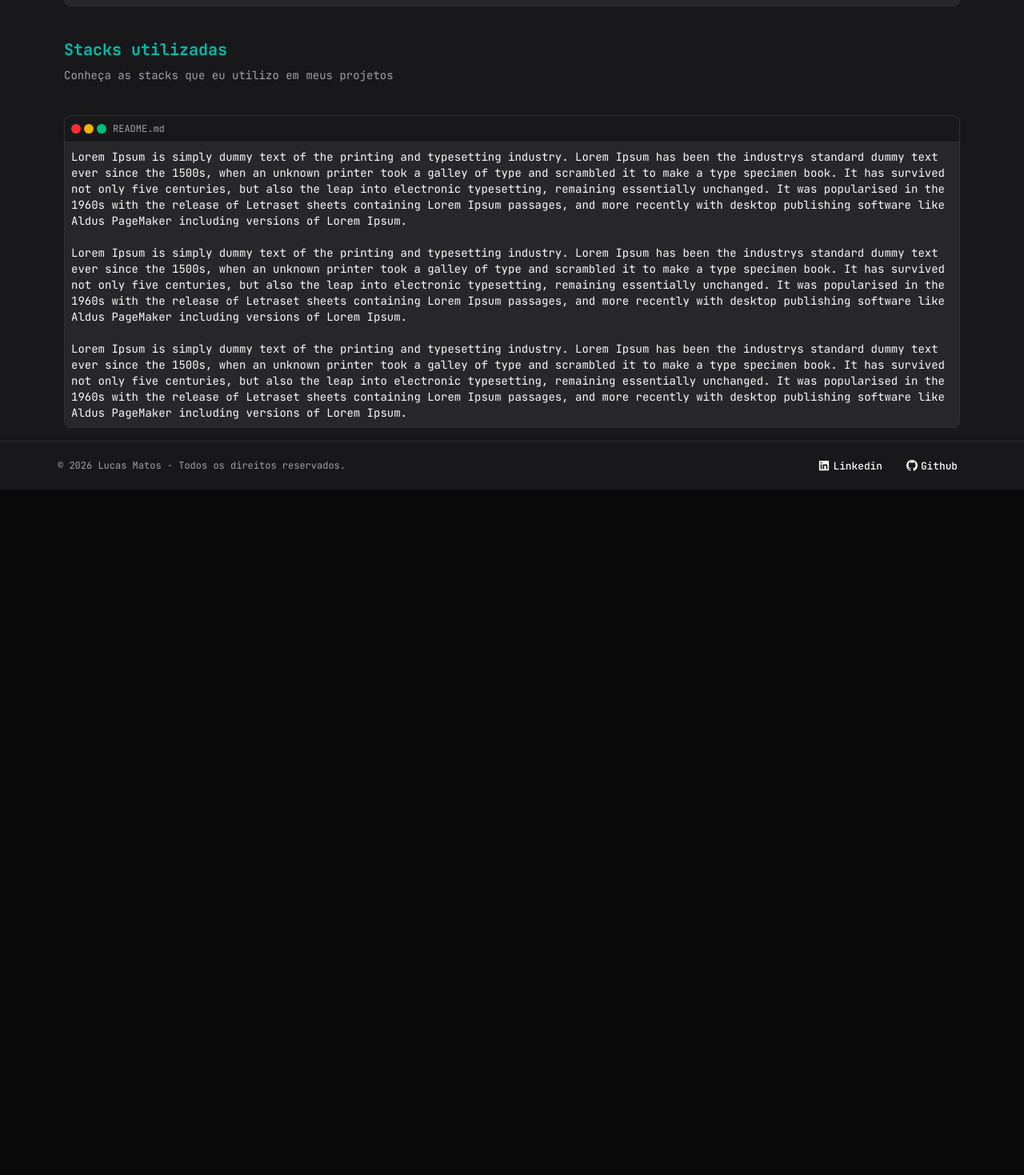
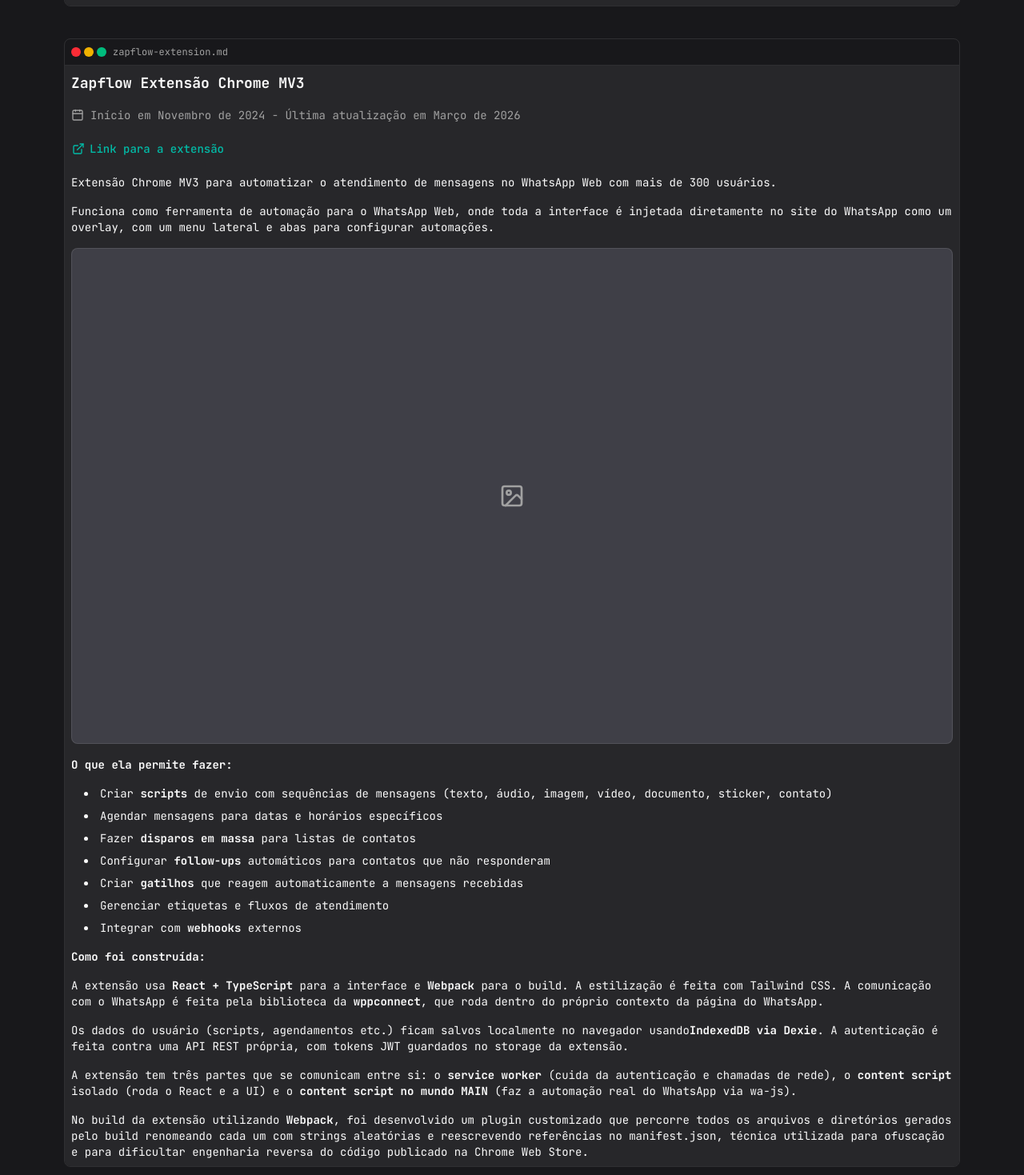
Before and after one commit to Lucasmm016/lucas-profile, a Next.js app: page / in a window 1280 px wide. Shown: the part 3461-4930 px from the top of the page at 80% size. Before the commit the page ends 4073 px from the top, so only its background shows below. Built offline with nearby package versions, Linux system fonts and the light colour scheme.

Commit message:
feat: adiciona projeto zapflow-extension ao portfólio;

```diff
--- a/app/page.tsx
+++ b/app/page.tsx
@@ -6,6 +6,7 @@
 import { Header } from '@/components/Header'
 import Github from '@/components/icons/Github'
 import Linkedin from '@/components/icons/Linkedin'
+import { ZapflowExtension } from '@/components/projects/zapflow-extension'
 import { ZapflowSaas } from '@/components/projects/zapflow-saas'
 import { Button } from '@/components/ui/button'
 
@@ -83,6 +84,7 @@
 						</div>
 
 						<ZapflowSaas />
+						<ZapflowExtension />
 					</section>
 
 					<section className="w-full flex flex-col gap-10">
--- /dev/null
+++ b/components/projects/zapflow-extension/index.tsx
@@ -0,0 +1,84 @@
+import Link from 'next/link'
+import { Calendar, ExternalLink, Image as ImageIcon } from 'lucide-react'
+
+import { Container } from '@/components/Container'
+import { Button } from '@/components/ui/button'
+
+export function ZapflowExtension() {
+	return (
+		<Container title="zapflow-extension.md" className="flex flex-col gap-4 text-sm">
+			<h1 className="text-lg font-bold">Zapflow Extensão Chrome MV3</h1>
+			<div className="flex items-center gap-2 text-muted-foreground">
+				<Calendar className="size-4" />
+				<h3 className="text-sm">
+					Início em Novembro de 2024 - Última atualização em Março de 2026
+				</h3>
+			</div>
+			<Link
+				href="https://chromewebstore.google.com/detail/zapflow/kdopglodfjpaeppofgeninffjojlcgck?hl=pt-BR"
+				rel="noopener noreferrer"
+				target="_blank"
+			>
+				<Button variant="link" className="p-0">
+					<ExternalLink />
+					Link para a extensão
+				</Button>
+			</Link>
+			<p>
+				Extensão Chrome MV3 para automatizar o atendimento de mensagens no WhatsApp Web com mais de
+				300 usuários.
+			</p>
+			<p>
+				Funciona como ferramenta de automação para o WhatsApp Web, onde toda a interface é injetada
+				diretamente no site do WhatsApp como um overlay, com um menu lateral e abas para configurar
+				automações.
+			</p>
+			<div className="w-full aspect-video flex items-center justify-center rounded-md border border-border bg-zinc-700">
+				<ImageIcon className="size-8 text-muted-foreground" />
+			</div>
+			<p className="font-bold">O que ela permite fazer:</p>
+			<ul className="list-disc list-inside ml-4 space-y-2">
+				<li>
+					Criar <b>scripts</b> de envio com sequências de mensagens (texto, áudio, imagem, vídeo,
+					documento, sticker, contato)
+				</li>
+				<li>Agendar mensagens para datas e horários específicos</li>
+				<li>
+					Fazer <b>disparos em massa</b> para listas de contatos
+				</li>
+				<li>
+					Configurar <b>follow-ups</b> automáticos para contatos que não responderam
+				</li>
+				<li>
+					Criar <b>gatilhos</b> que reagem automaticamente a mensagens recebidas
+				</li>
+				<li>Gerenciar etiquetas e fluxos de atendimento</li>
+				<li>
+					Integrar com <b>webhooks</b> externos
+				</li>
+			</ul>
+			<p className="font-bold">Como foi construída:</p>
+			<p>
+				A extensão usa <b>React + TypeScript</b> para a interface e <b>Webpack</b> para o build. A
+				estilização é feita com Tailwind CSS. A comunicação com o WhatsApp é feita pela biblioteca
+				da <b>wppconnect</b>, que roda dentro do próprio contexto da página do WhatsApp.
+			</p>
+			<p>
+				Os dados do usuário (scripts, agendamentos etc.) ficam salvos localmente no navegador usando
+				<b>IndexedDB via Dexie</b>. A autenticação é feita contra uma API REST própria, com tokens
+				JWT guardados no storage da extensão.
+			</p>
+			<p>
+				A extensão tem três partes que se comunicam entre si: o <b>service worker</b> (cuida da
+				autenticação e chamadas de rede), o <b>content script</b> isolado (roda o React e a UI) e o{' '}
+				<b>content script no mundo MAIN</b> (faz a automação real do WhatsApp via wa-js).
+			</p>
+			<p>
+				No build da extensão utilizando <b>Webpack</b>, foi desenvolvido um plugin customizado que
+				percorre todos os arquivos e diretórios gerados pelo build renomeando cada um com strings
+				aleatórias e reescrevendo referências no manifest.json, técnica utilizada para ofuscação e
+				para dificultar engenharia reversa do código publicado na Chrome Web Store.
+			</p>
+		</Container>
+	)
+}
```
